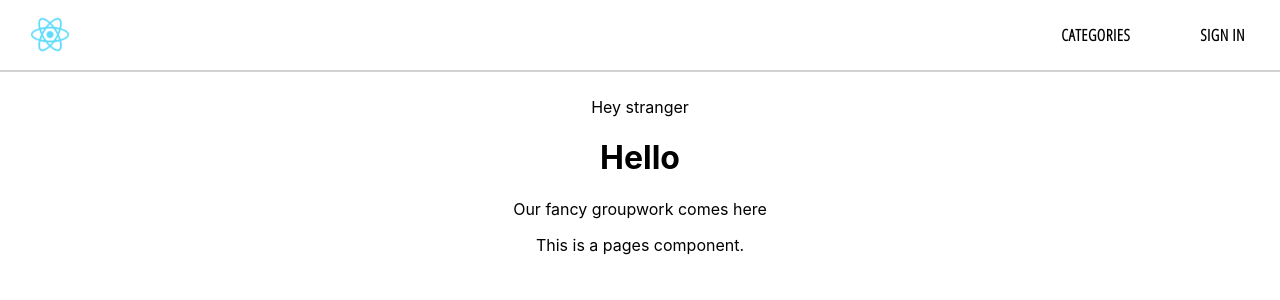
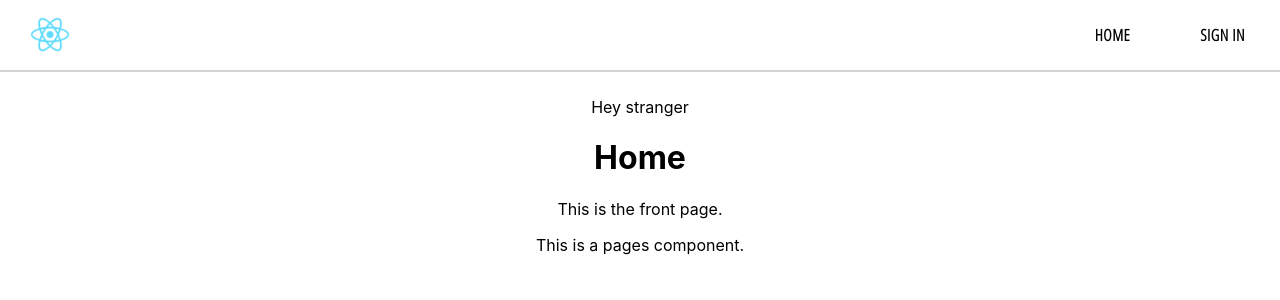
Before and after one commit to kauraves/Common-QA, a React (Create React App) app: page / in a window 1280 px wide. Shown: the top 300 px of the page. Built offline with nearby package versions, Linux system fonts and the light colour scheme; no server answers.

Commit message:
Add routing check

```diff
--- a/src/App.js
+++ b/src/App.js
@@ -1,10 +1,11 @@
 import React from 'react';
-import { Switch, Route } from 'react-router-dom';
+import { Switch, Route, Redirect } from 'react-router-dom';
 import './App.css';
 import { auth, createUserProfileDocument } from './firebase/firebase.utils';
+import Header from './components/header/header.component';
 import SignInAndSignUpPage from './pages/sign-in-and-sign-up/sign-in-and-sign-up.component';
 import HomePage from './pages/homepage/homepage.component';
-import Header from './components/header/header.component';
+import ProfilePage from './pages/profile/profile.component';
 
 class App extends React.Component {
   constructor() {
@@ -55,6 +56,18 @@ class App extends React.Component {
           <Switch>
             <Route exact path='/' component={HomePage} />
             <Route exact path='/login' component={SignInAndSignUpPage} />
+
+            <Route
+              exact
+              path='/profile'
+              render={() =>
+                this.state.currentUser ? (
+                  <Redirect to='/profile' />
+                ) : (
+                  <Redirect to='/login' />
+                )
+              }
+            />
           </Switch>
         </div>
       </div>
--- a/src/components/header/header.component.jsx
+++ b/src/components/header/header.component.jsx
@@ -11,11 +11,11 @@ const Header = ({ currentUser }) => (
     </Link>
     <div className='options'>
       <Link className='option' to='/'>
-        CATEGORIES{' '}
+        HOME{' '}
       </Link>
       {currentUser ? (
         <React.Fragment>
-          <Link className='option' to='/'>
+          <Link className='option' to='/profile'>
             YOUR PROFILE
           </Link>
           <Link to='/' className='option' onClick={() => auth.signOut()}>
--- a/src/pages/homepage/homepage.component.jsx
+++ b/src/pages/homepage/homepage.component.jsx
@@ -2,8 +2,8 @@ import React from 'react';
 
 const HomePage = () => (
   <div className='homepage'>
-    <h1>Hello</h1>
-    <p>Our fancy groupwork comes here</p>
+    <h1>Home</h1>
+    <p>This is the front page.</p>
     <p>This is a pages component.</p>
   </div>
 );
--- /dev/null
+++ b/src/pages/profile/profile.component.jsx
@@ -0,0 +1,11 @@
+import React from 'react';
+
+const ProfilePage = () => (
+  <div className='profile'>
+    <h1>Profile</h1>
+    <p>Here you can see and edit your profile</p>
+    <p>This is a pages component.</p>
+  </div>
+);
+
+export default ProfilePage;
```
